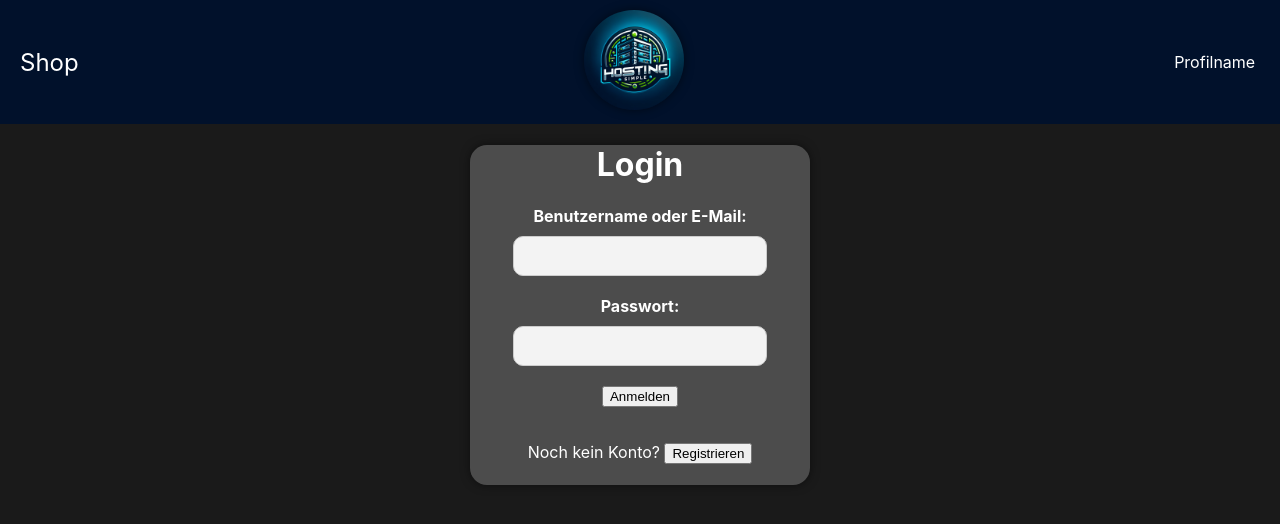
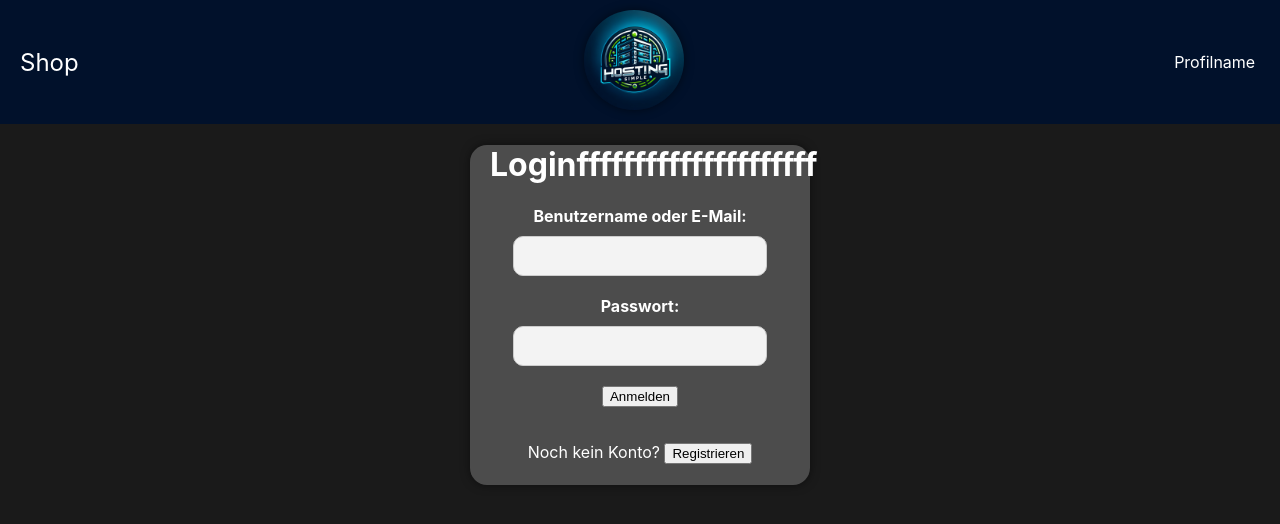
Before and after one commit to krapas170/hosting-simple.de, a React (Create React App) app in the folder shop/: page / in a window 1280 px wide. Shown: the top 524 px of the page. Built offline with nearby package versions, Linux system fonts and the light colour scheme.

Commit message:
Update Login.js

```diff
--- a/shop/src/sites/Login.js
+++ b/shop/src/sites/Login.js
@@ -32,7 +32,7 @@ function Login({ nextPage }) {
 
   return (
     <div className="container mt-5" style={MainDivStyle}>
-      <h1>Login</h1>
+      <h1>Loginfffffffffffffffffffff</h1>
       <form onSubmit={() => nextPage("server-auswahl")}>
         <div className="form-group">
           <label htmlFor="email" style={{ fontWeight: "bold" }}>Benutzername oder E-Mail:</label>
```
